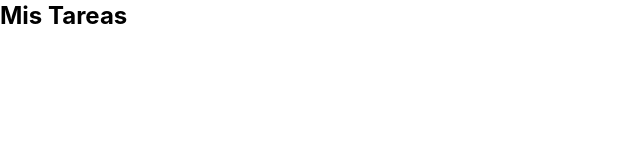
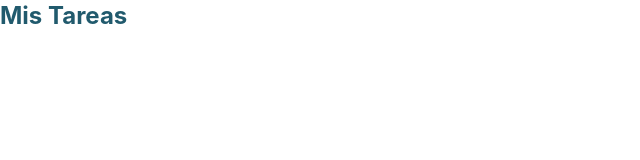
Before and after one commit to TheVallejoShow/TaskManagementApp, a React (Create React App) app: page / in a window 1280 px wide. Shown: the top 160 px of the page, without its empty margins (0-640 px from the left). Built offline with nearby package versions, Linux system fonts and the light colour scheme.

Commit message:
feat: add theme color configuration with context and custom hook

```diff
--- a/src/App.js
+++ b/src/App.js
@@ -1,10 +1,13 @@
-import logo from './logo.svg';
+import { UserThemeProvider } from './context/UserThemeContext';
+import Home from './components/pages/Home';
+
 import './App.css';
-import Home from './components/pages/Home';
 
 function App() {
   return (
-    <Home />
+    <UserThemeProvider>
+      <Home />
+    </UserThemeProvider>
   );
 }
 
--- a/src/components/pages/Home.jsx
+++ b/src/components/pages/Home.jsx
@@ -1,7 +1,11 @@
+import { useElementColors } from "../../hooks/useElementColors";
+
 const Home = () => {
-  return (
-    <h1 className="text-2xl font-bold mb-4">Mis Tareas</h1>
-  );
+    const { titlesColor } = useElementColors();
+
+    return (
+        <h1 className="text-2xl font-bold mb-4" style={{ color: titlesColor }}>Mis Tareas</h1>
+    );
 };
 
 export default Home;
--- /dev/null
+++ b/src/config/colors.json
@@ -0,0 +1,11 @@
+{
+    "custom_titles_color": "#215a6d",
+    "custom_subtitles_color": "#2d2d29",
+    "custom_elements_color": "#92c7a3",
+    "custom_elements_bg_color": "#2d2d29",
+    "custom_elements_hover_color": "##2d2d29",
+    "custom_elements_hover_bg_color": "#92c7a3",
+    "custom_elements_selected_color": "#FFF",
+    "custom_navigation_color": "#2d2d29",
+    "custom_navigation_bg_color": "#dfece6"
+}
--- /dev/null
+++ b/src/context/UserThemeContext.js
@@ -0,0 +1,17 @@
+import { createContext, useContext, useState } from 'react';
+
+import colors from '../config/colors.json';
+
+const UserThemeContext = createContext();
+
+export const UserThemeProvider = ({ children }) => {
+  const [themeColors, setThemeColors] = useState(colors);
+
+  return (
+    <UserThemeContext.Provider value={{ themeColors, setThemeColors }}>
+      { children }
+    </UserThemeContext.Provider>
+  );
+};
+
+export const useUserTheme = () => useContext(UserThemeContext);
--- /dev/null
+++ b/src/hooks/useElementColors.js
@@ -0,0 +1,16 @@
+import { useUserTheme } from '../context/UserThemeContext';
+
+export const useElementColors = () => {
+  const { themeColors } = useUserTheme();
+
+  return {
+    titlesColor: themeColors.custom_titles_color,
+    subTitlesColor: themeColors.custom_subtitles_color,
+    elementsColor: themeColors.custom_elements_color,
+    elementsHoverColor: themeColors.custom_elements_hover_color,
+    bgColor: themeColors.custom_elements_bg_color,
+    bgHoverColor: themeColors.custom_elements_hover_bg_color,
+    navigationColor: themeColors.custom_navigation_color,
+    navigationBgColor: themeColors.custom_navigation_bg_color
+  };
+};
```
